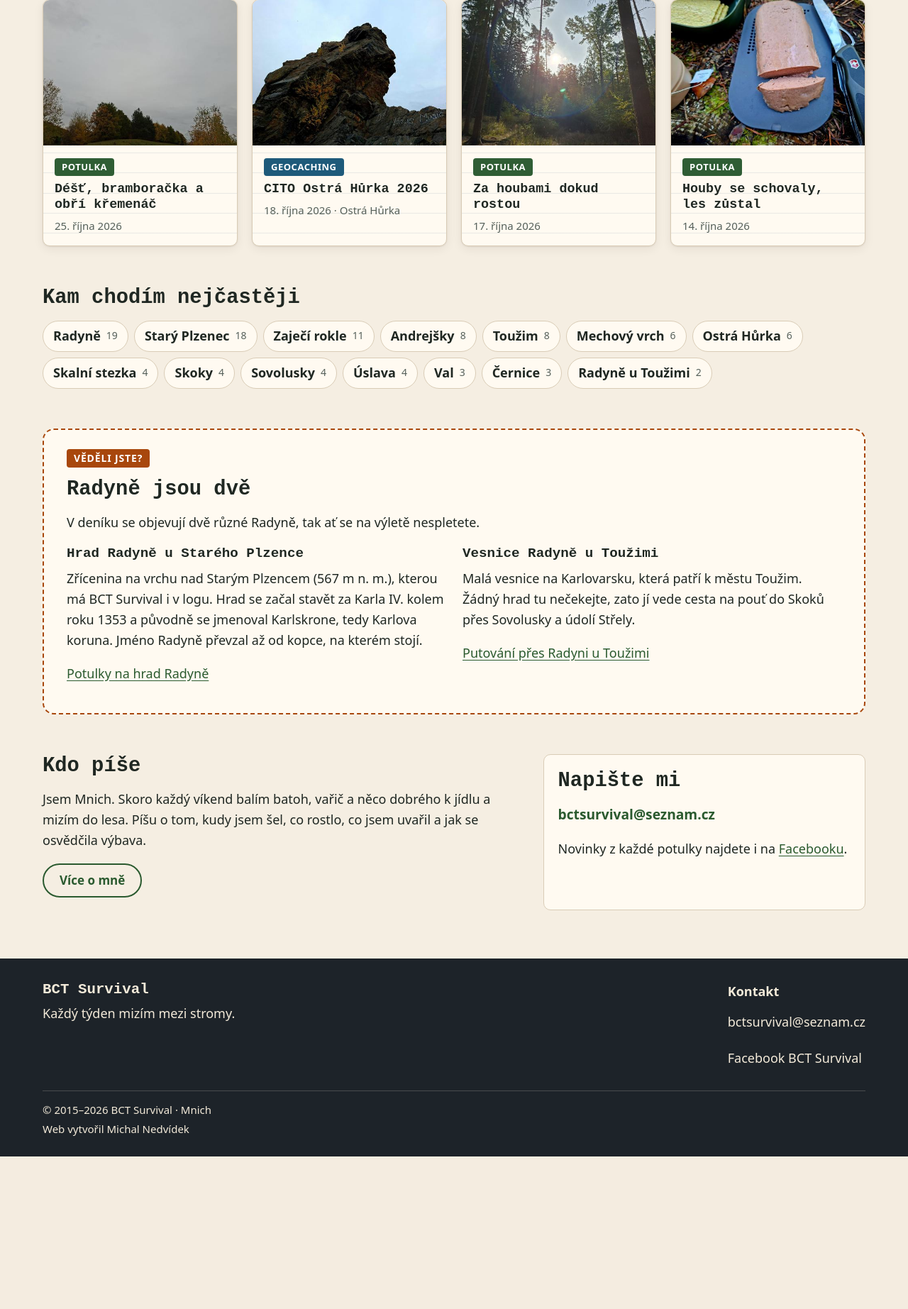
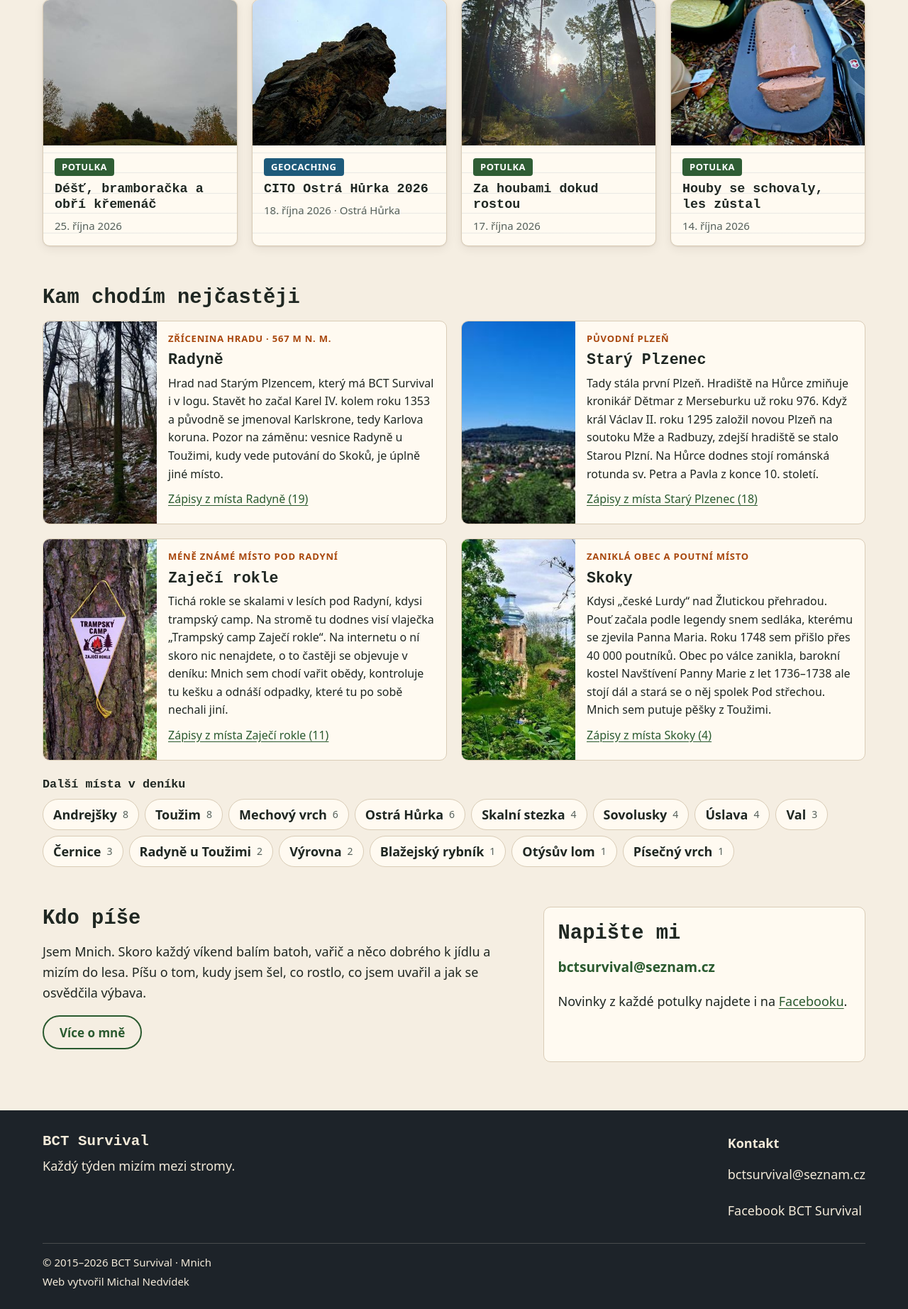
Before and after one commit to bctsurvival/bctsurvival, a PHP site: page / in a window 1280 px wide. Shown: the part 677-2522 px from the top of the page at 71% size. Before the commit the page ends 2307 px from the top, so only its background shows below. Run offline with PHP 8.4, Linux system fonts and the light colour scheme.

Commit message:
Úvod: zajímavosti o 4 nejčastějších místech místo fun-factu; popis místa i ve filtru deníku
Radyně, Starý Plzenec, Zaječí rokle a Skoky s vlastní fotkou z deníku.

Co-Authored-By: Claude Opus 5.5 <noreply@anthropic.com>
Claude-Session: https://claude.ai/code/session_01QMmtKKZ3RWXUTCQPz7gNka

```diff
--- a/css/style.css
+++ b/css/style.css
@@ -180,13 +180,6 @@ p { margin: 0 0 1em; }
 .chips.small .chip { font-size: 15px; }
 
 /* Zajímavost */
-.funfact {
-  background: var(--surface); border: 2px dashed var(--fire); border-radius: 16px; padding: 24px clamp(16px, 4vw, 32px);
-}
-.funfact-label { display: inline-block; background: var(--fire); color: #fff; font-weight: 700; padding: 2px 10px; border-radius: 4px; font-size: 14px; text-transform: uppercase; letter-spacing: .06em; }
-@media (prefers-color-scheme: dark) { .funfact-label { color: #14181b; } }
-.funfact-grid { display: grid; grid-template-columns: 1fr 1fr; gap: 24px; }
-@media (max-width: 720px) { .funfact-grid { grid-template-columns: 1fr; } }
 
 .about-teaser { display: grid; grid-template-columns: 3fr 2fr; gap: 24px; }
 .contact-box { background: var(--surface); border: 1px solid var(--line); border-radius: var(--radius); padding: 20px; }
@@ -289,3 +282,18 @@ select, input[type="search"], input[type="text"], input[type="email"], input[typ
 @media (prefers-reduced-motion: reduce) {
   *, *::before, *::after { transition: none !important; animation: none !important; scroll-behavior: auto !important; }
 }
+
+/* Místa na úvodu: 2 × 2 karty s fotkou */
+.places { list-style: none; margin: 0 0 24px; padding: 0; display: grid; grid-template-columns: 1fr 1fr; gap: 20px; }
+@media (max-width: 760px) { .places { grid-template-columns: 1fr; } }
+.place { display: grid; grid-template-columns: 160px 1fr; gap: 16px; background: var(--surface); border: 1px solid var(--line); border-radius: var(--radius); overflow: hidden; }
+.place img { width: 100%; height: 100%; min-height: 160px; object-fit: cover; }
+.place-body { padding: 14px 16px 12px 0; min-width: 0; }
+.place-body h3 { font-size: 1.35rem; margin-bottom: .3em; }
+.place-body p { margin: 0 0 .6em; font-size: 16px; }
+.place-kicker { font-size: 13px !important; font-weight: 700; letter-spacing: .06em; text-transform: uppercase; color: var(--fire); }
+@media (max-width: 460px) { .place { grid-template-columns: 1fr; } .place img { height: 180px; min-height: 0; } .place-body { padding: 0 16px 12px; } }
+.more-places { font-size: 1.05rem; margin: 0 0 10px; }
+.place-note { background: var(--surface); border: 1px solid var(--line); border-radius: 8px; padding: 12px 16px; margin: 0 0 16px; }
+.place-note h2 { font-size: 1.2rem; margin: 0 0 .3em; }
+.place-note p { margin: 0; font-size: 16px; }
--- a/denik.php
+++ b/denik.php
@@ -106,6 +106,12 @@ page_head([
     </div>
   </form>
 
+  <?php foreach (place_info() as $pn => $pi): ?>
+  <div class="place-note" data-place="<?= e($pn) ?>"<?= $misto === $pn ? '' : ' hidden' ?>>
+    <h2><?= e($pn) ?></h2>
+    <p><?= e($pi['text']) ?></p>
+  </div>
+  <?php endforeach; ?>
   <p class="result-count" role="status" aria-live="polite">
     <span id="count"><?= $shown ?></span> z <?= count($all) ?> záznamů
     <a id="reset" class="reset" href="denik.php"<?= $filtered ? '' : ' hidden' ?>>Zrušit filtr</a>
--- a/inc/app.php
+++ b/inc/app.php
@@ -146,6 +146,36 @@ Potulka není závod ani výkon. Je to pár kilometrů lesem, oči u země kvůl
 ## Výbava, která se mnou chodí
 Nože od TF Knives a Mikov, švýcarský nůž Victorinox, kuksa Kupilka, ruční kávovary Outin a Wacaco, pytlíky Sackfabrik a vybavení Scandinoff. Recenze píšu podle vlastní zkušenosti z terénu, ne podle katalogu.
 TXT;
+}
+
+/**
+ * Zajímavosti o místech, kam Mnich chodí nejčastěji (pořadí = pořadí na úvodu).
+ * Zdroje: Wikipedie (Radyně, Starý Plzenec), Novinky.cz a ČT24 (Skoky), Mnichovy zápisy (Zaječí rokle).
+ */
+function place_info(): array
+{
+    return [
+        'Radyně' => [
+            'img' => 'img/mista/radyne.jpg',
+            'kicker' => 'Zřícenina hradu · 567 m n. m.',
+            'text' => 'Hrad nad Starým Plzencem, který má BCT Survival i v logu. Stavět ho začal Karel IV. kolem roku 1353 a původně se jmenoval Karlskrone, tedy Karlova koruna. Pozor na záměnu: vesnice Radyně u Toužimi, kudy vede putování do Skoků, je úplně jiné místo.',
+        ],
+        'Starý Plzenec' => [
+            'img' => 'img/mista/stary-plzenec.jpg',
+            'kicker' => 'Původní Plzeň',
+            'text' => 'Tady stála první Plzeň. Hradiště na Hůrce zmiňuje kronikář Dětmar z Merseburku už roku 976. Když král Václav II. roku 1295 založil novou Plzeň na soutoku Mže a Radbuzy, zdejší hradiště se stalo Starou Plzní. Na Hůrce dodnes stojí románská rotunda sv. Petra a Pavla z konce 10. století.',
+        ],
+        'Zaječí rokle' => [
+            'img' => 'img/mista/zajeci-rokle.jpg',
+            'kicker' => 'Méně známé místo pod Radyní',
+            'text' => 'Tichá rokle se skalami v lesích pod Radyní, kdysi trampský camp. Na stromě tu dodnes visí vlaječka „Trampský camp Zaječí rokle“. Na internetu o ní skoro nic nenajdete, o to častěji se objevuje v deníku: Mnich sem chodí vařit obědy, kontroluje tu kešku a odnáší odpadky, které tu po sobě nechali jiní.',
+        ],
+        'Skoky' => [
+            'img' => 'img/mista/skoky.jpg',
+            'kicker' => 'Zaniklá obec a poutní místo',
+            'text' => 'Kdysi „české Lurdy“ nad Žlutickou přehradou. Pouť začala podle legendy snem sedláka, kterému se zjevila Panna Maria. Roku 1748 sem přišlo přes 40 000 poutníků. Obec po válce zanikla, barokní kostel Navštívení Panny Marie z let 1736–1738 ale stojí dál a stará se o něj spolek Pod střechou. Mnich sem putuje pěšky z Toužimi.',
+        ],
+    ];
 }
 
 /* ---------- pomocné funkce ---------- */
--- a/index.php
+++ b/index.php
@@ -70,31 +70,25 @@ page_head([
   <div class="section-head">
     <h2 id="mista">Kam chodím nejčastěji</h2>
   </div>
+  <ul class="places">
+    <?php foreach (place_info() as $name => $info): [$iw, $ih] = getimagesize(APP_ROOT . '/' . $info['img']); ?>
+    <li class="place">
+      <img src="<?= e($info['img']) ?>" width="<?= $iw ?>" height="<?= $ih ?>" alt="" loading="lazy" decoding="async">
+      <div class="place-body">
+        <p class="place-kicker"><?= e($info['kicker']) ?></p>
+        <h3><?= e($name) ?></h3>
+        <p><?= e($info['text']) ?></p>
+        <p><a href="denik.php?misto=<?= e(rawurlencode($name)) ?>">Zápisy z místa <?= e($name) ?> (<?= (int)($places[$name] ?? 0) ?>)</a></p>
+      </div>
+    </li>
+    <?php endforeach; ?>
+  </ul>
+  <h3 class="more-places">Další místa v deníku</h3>
   <ul class="chips">
-    <?php foreach (array_slice($places, 0, 14, true) as $name => $n): ?>
+    <?php foreach (array_slice(array_diff_key($places, place_info()), 0, 14, true) as $name => $n): ?>
     <li><a class="chip" href="denik.php?misto=<?= e(rawurlencode($name)) ?>"><?= e($name) ?> <span class="chip-n"><?= $n ?></span></a></li>
     <?php endforeach; ?>
   </ul>
-</section>
-
-<section class="wrap section" aria-labelledby="dve-radyne">
-  <div class="funfact">
-    <p class="funfact-label">Věděli jste?</p>
-    <h2 id="dve-radyne">Radyně jsou dvě</h2>
-    <p>V deníku se objevují dvě různé Radyně, tak ať se na výletě nespletete.</p>
-    <div class="funfact-grid">
-      <div>
-        <h3>Hrad Radyně u Starého Plzence</h3>
-        <p>Zřícenina na vrchu nad Starým Plzencem (567 m n. m.), kterou má BCT Survival i v logu. Hrad se začal stavět za Karla IV. kolem roku 1353 a původně se jmenoval Karlskrone, tedy Karlova koruna. Jméno Radyně převzal až od kopce, na kterém stojí.</p>
-        <p><a href="denik.php?misto=<?= rawurlencode('Radyně') ?>">Potulky na hrad Radyně</a></p>
-      </div>
-      <div>
-        <h3>Vesnice Radyně u Toužimi</h3>
-        <p>Malá vesnice na Karlovarsku, která patří k městu Toužim. Žádný hrad tu nečekejte, zato jí vede cesta na pouť do Skoků přes Sovolusky a údolí Střely.</p>
-        <p><a href="denik.php?misto=<?= rawurlencode('Radyně u Toužimi') ?>">Putování přes Radyni u Toužimi</a></p>
-      </div>
-    </div>
-  </div>
 </section>
 
 <section class="wrap section about-teaser" aria-labelledby="kdo">
--- a/js/denik.js
+++ b/js/denik.js
@@ -25,6 +25,7 @@
       if (ok) shown++;
     });
     count.textContent = shown;
+    document.querySelectorAll('.place-note').forEach(function (n) { n.hidden = n.dataset.place !== misto; });
     empty.hidden = shown > 0;
     var params = new URLSearchParams();
     if (typ) params.set('typ', typ);
```
Also changed, not shown: img/mista/radyne.jpg (added), img/mista/skoky.jpg (added), img/mista/stary-plzenec.jpg (added), img/mista/zajeci-rokle.jpg (added).
